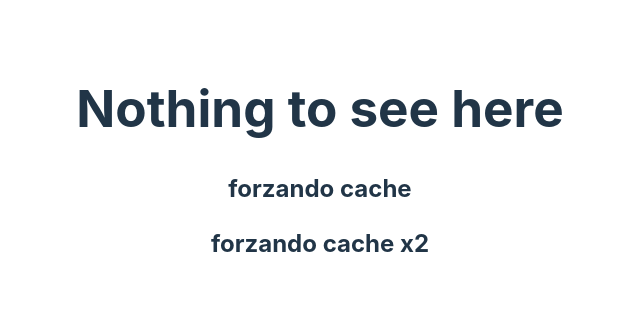
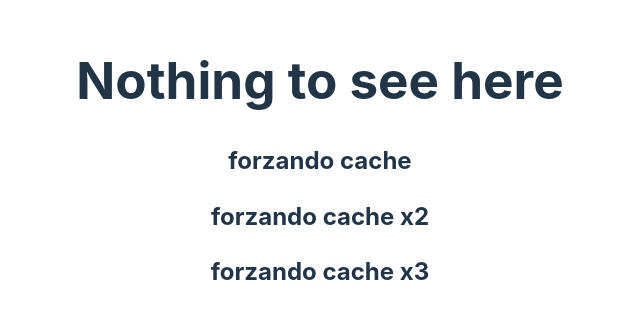
Before and after one commit to KinuQ/kinuqmono, a React (Vite) app in the folder apps/placeholderapp/: page / in a window 1280 px wide. Shown: the part 236-554 px from the top of the page, without its empty margins (320-960 px from the left). Built offline with nearby package versions, Linux system fonts and the light colour scheme.

Commit message:
force cache x3

```diff
--- a/apps/placeholderapp/src/App.tsx
+++ b/apps/placeholderapp/src/App.tsx
@@ -6,6 +6,7 @@ function App() {
 			<h1>Nothing to see here</h1>
 			<h2>forzando cache</h2>
 			<h2>forzando cache x2</h2>
+			<h2>forzando cache x3</h2>
 		</>
 	);
 }
```
